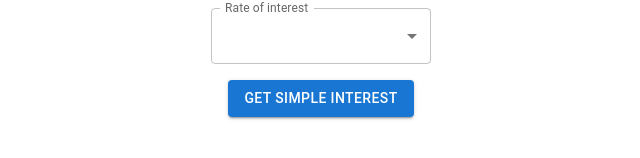
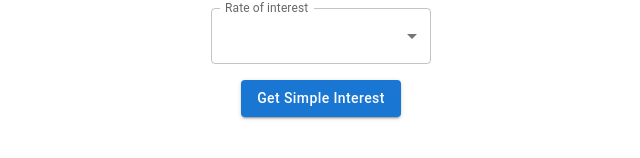
Before and after one commit to nirajpandey034/InterestCalculator, a React (Create React App) app: page / in a window 1280 px wide. Shown: the part 442-600 px from the top of the page, without its empty margins (319-959 px from the left). Built offline with nearby package versions, Linux system fonts and the light colour scheme; the HTML template or start-up script is replaced by a standard one.

Commit message:
first commit

```diff
--- a/src/Components/CompoundInterest.js
+++ b/src/Components/CompoundInterest.js
@@ -97,7 +97,7 @@ function CompoundInterest() {
         </FormControl>
       </Grid>
       <Grid item xs={12}>
-        <Button variant="contained" onClick={() => getInterest()}>
+        <Button variant="contained" onClick={() => getInterest()} style={{textTransform: 'none'}}>
           Get Compound Interest
         </Button>
       </Grid>
--- a/src/Components/SimpleInterest.js
+++ b/src/Components/SimpleInterest.js
@@ -96,7 +96,7 @@ function SimpleInterest() {
         </FormControl>
       </Grid>
       <Grid item xs={12}>
-        <Button variant="contained" onClick={() => getInterest()}>
+        <Button variant="contained" onClick={() => getInterest()} style={{textTransform: 'none'}}>
           Get Simple Interest
         </Button>
       </Grid>
```
